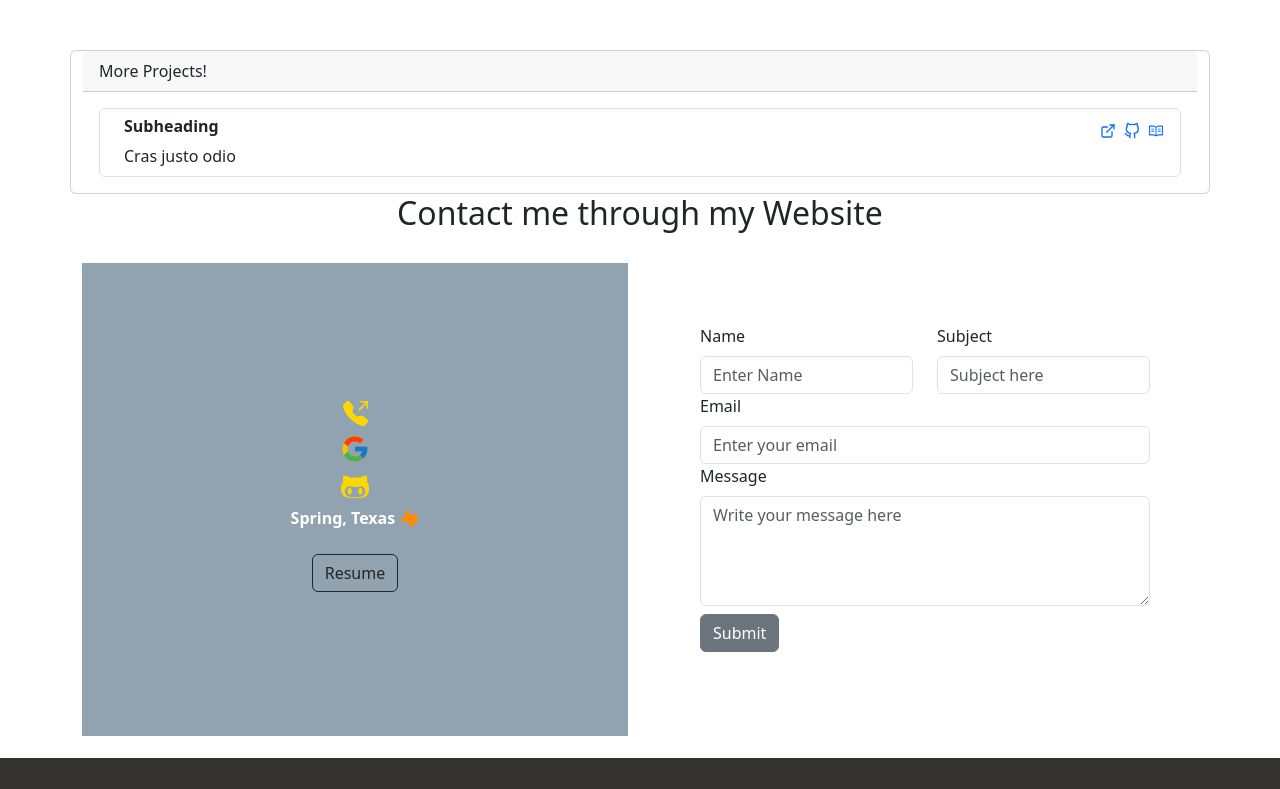
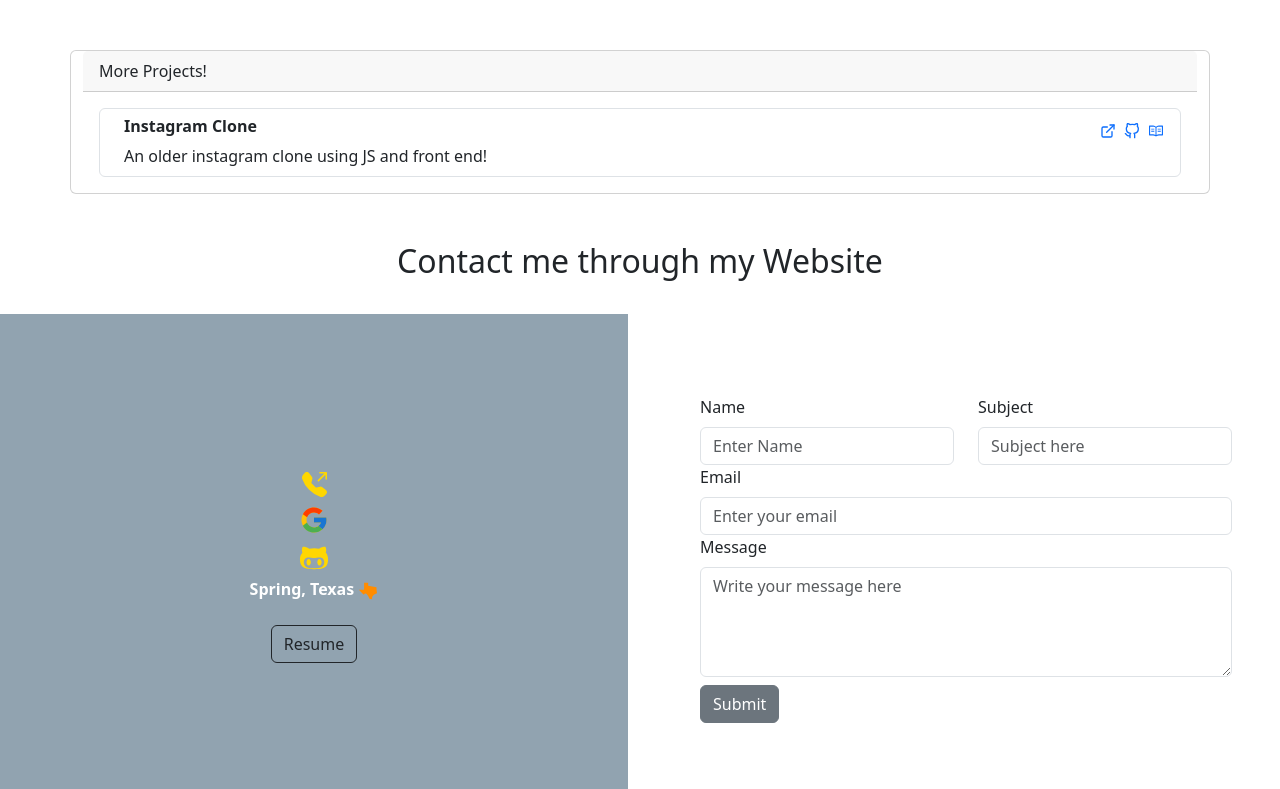
Before and after one commit to edm1001/web-dev-port, a React (Create React App) app: page /portfolio in a window 1280 px wide. Shown: the part 1003-1792 px from the top of the page. Built offline with nearby package versions, Linux system fonts and the light colour scheme.

Commit message:
add bones for lp

```diff
--- a/src/Components/Projects/ListProjects.js
+++ b/src/Components/Projects/ListProjects.js
@@ -14,12 +14,12 @@ const ListProjects = () => {
                 <ListGroup>
                 <ListGroup.Item as="li" className="d-flex justify-content-between align-items-start">
                     <div className="ms-2 me-auto">
-                    <h6 className="fw-bold">Subheading</h6>
-                    Cras justo odio
+                    <h6 className="fw-bold">Instagram Clone</h6>
+                    An older instagram clone using JS and front end!
                     </div>
-        <a href='/'><FiExternalLink/></a>
-        <a href='/'className="px-2"> <FiGithub/></a>
-        <a href='/' ><AiOutlineRead/></a>
+        <a href='https://edm1001.github.io/instagram-clone/'><FiExternalLink/></a>
+        <a href='https://github.com/edm1001/instagram-clone'className="px-2"> <FiGithub/></a>
+        <a href='https://github.com/edm1001/instagram-clone/blob/main/README.md' ><AiOutlineRead/></a>
       </ListGroup.Item>
                 </ListGroup>
             </Card.Body>
--- a/src/Pages/Portfolio.js
+++ b/src/Pages/Portfolio.js
@@ -11,12 +11,12 @@ const Portfolio = () => {
         // have a list under the featured proj for "other projects"
         // the projects have a live link, github link, link to the readme
         <section className="portfolio">
-        <Container className="portfolio">
+        <Container className="portfolio mb-5">
         <h1 className='mt-3 text-warning text-center fw-bold'>Projects Page</h1>
         <Row><FeaturedProjects/></Row>
         <Row><ListProjects/></Row>
-        <Row><Contact/></Row>
         </Container>
+        <Contact/>
 
         </section>
     )
```
